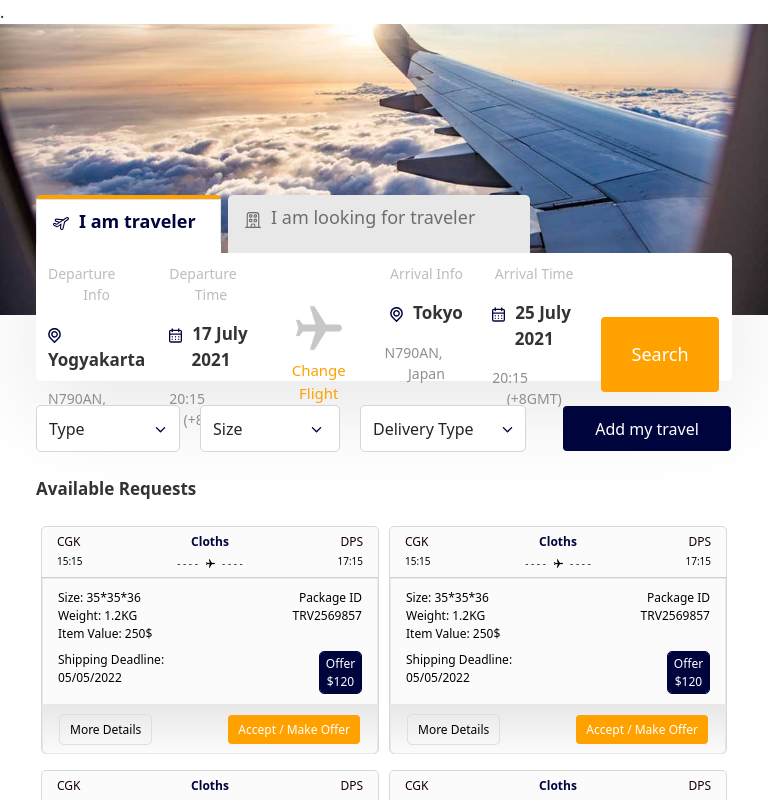
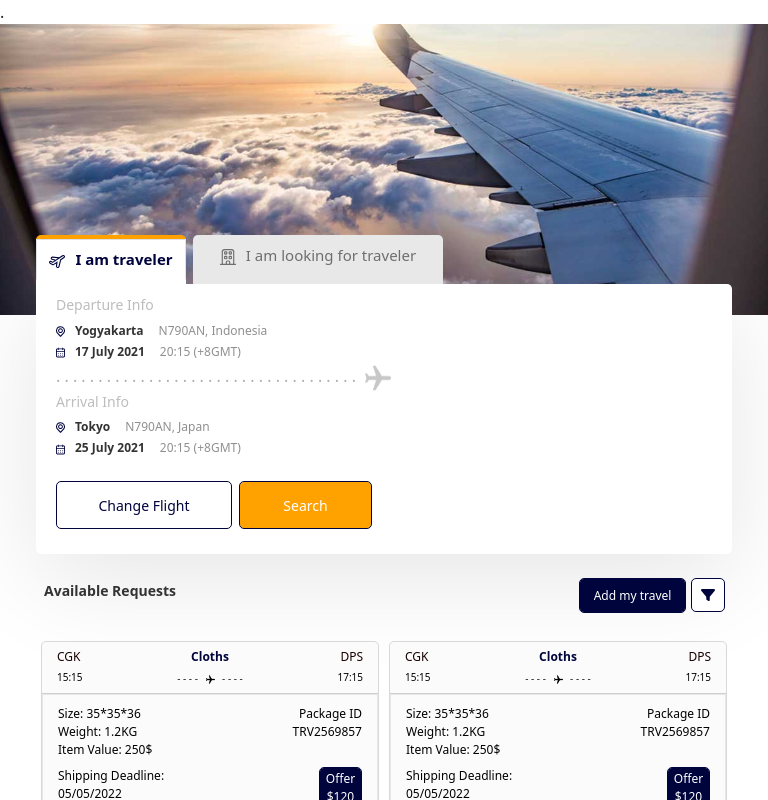
Before and after one commit to Medisa91/I-am-traveler, a React (Create React App) app: page / in a window 768 px wide. Shown: the top 800 px of the page. Built offline with nearby package versions, Linux system fonts and the light colour scheme.

Commit message:
last-features

```diff
--- a/src/sass/mixins.scss
+++ b/src/sass/mixins.scss
@@ -14,7 +14,7 @@
   background-color: $backgroundColor;
   left: $left;
   width: $width;
-  height:  $height;
+  height: $height;
   top: 571px;
   border-radius: 5px 5px 0px 0px;
   opacity: 1;
@@ -26,6 +26,24 @@
   color: $color
 }
 
+@mixin custom-style-btn($width, $height, $background, $border, $border-radius, $opacity, $text-align, $property1: null, $value1: null, $property2: null, $value2: null) {
+  width: $width;
+  height: $height;
+  background: $background;
+  border: $border;
+  border-radius: $border-radius;
+  opacity: $opacity;
+  text-align: $text-align;
+
+  @if $property1  !=null {
+    #{$property1}: $value1
+  }
+
+  @if $property2  !=null {
+    #{$property2}: $value2
+  }
+}
+
 .search-container .col {
   text-align-last: center;
   padding-top: 10px;
--- a/src/sass/responsive.scss
+++ b/src/sass/responsive.scss
@@ -3,7 +3,7 @@
 
 
 @media (max-width: 767px) {
-    body{
+    body {
         margin-top: -25px;
     }
 
@@ -17,12 +17,14 @@
     }
 
     .tab-search-box:first-child .nav-link {
-        @include tab-text-styles(#00043D, 14px);
-        padding: 8px 10px
+        @include tab-text-styles(#00043D, $size-14);
+        padding: 8px 10px;
+        text-align: center;
     }
 
     .tab-search-box:last-child .nav-link {
-        @include tab-text-styles(#6E6E6E, 14px);
+        @include tab-text-styles(#6E6E6E, $size-14);
+        text-align: center;
     }
 
     .search-container {
@@ -81,30 +83,12 @@
     }
 
     .change-flight-btn {
-        width: 176px;
-        height: 48px;
-        border: 1px solid #00043D;
-        background: #fff;
-        border-radius: 5px;
-        opacity: 1;
-        text-align: left;
-        font-size: 14px;
-        color: #00043D;
-        text-align: center;
+        @include custom-style-btn(176px, 48px, #fff, 1px solid #00043D, 5px, 1, center, font-size, $size-14, color, #00043D);
         margin-right: 7px;
     }
 
     .responsive-search-btn {
-        width: 133px;
-        height: 48px;
-        background: #FFA200 0% 0% no-repeat padding-box;
-        border-radius: 5px;
-        opacity: 1;
-        text-align: left;
-        font-size: 14px;
-        letter-spacing: 0px;
-        color: #FFFFFF;
-        text-align: center;
+        @include custom-style-btn(133px, 48px, #FFA200 0% 0% no-repeat padding-box, none, 5px, 1, center, font-size, $size-14, color, #fff);
     }
 
     .filter-wrapper {
@@ -112,49 +96,154 @@
     }
 
     .add-travel-btn-responsive {
-        width: 107px;
-        height: 35px;
-        background: #00043D 0% 0% no-repeat padding-box;
-        border-radius: 5px;
-        opacity: 1;
-        text-align: right;
+        @include custom-style-btn(107px, 35px, #00043D 0% 0% no-repeat padding-box, none, 5px, 1, center, font-size, $size-12, color, #fff);
         display: inline-block;
-        color: #fff;
-        text-align: center;
-        font-size: 12px;
         float: right;
         margin-right: 5px;
     }
 
     .available-request-title {
         text-align: left;
-        font-size: 14px;
+        font-size: $size-14;
         color: #333333;
         padding-left: 8px;
         display: inline-block;
     }
 
     .filter-responsive-btn {
+        @include custom-style-btn(34px, 34px, #FFFFFF 0% 0% no-repeat padding-box, 1px solid #00043D, 5px, 1, center, color, #fff);
         display: inline-block;
-        width: 34px;
-        height: 34px;
-        background: #FFFFFF 0% 0% no-repeat padding-box;
-        border: 1px solid #00043D;
-        border-radius: 5px;
-        opacity: 1;
         float: right;
-        text-align: center;
         margin-right: 7px;
 
         svg {
-            width: 14px;
-            height: 14px;
+            width: $size-14;
+            height: $size-14;
             text-align: left;
-            font-size: 14px;
+            font-size: $size-14;
             color: #00043D;
             vertical-align: sub;
         }
     }
 }
 
-@media (min-width: 768px) and (max-width: 991px) {}
+@media (min-width: 768px) and (max-width: 991px) {
+    .tab-search-box:first-child {
+        @include tab-box-styles(55px, 150px, 49px, #FFFFFF, border-top, 4px solid #FFA200);
+        margin-right: 7px;
+    }
+
+    .tab-search-box:last-child {
+        @include tab-box-styles(300px, 250px, 49px, #E8E8E8);
+    }
+
+    .tab-search-box:first-child .nav-link {
+        @include tab-text-styles(#00043D, 15px);
+        padding: 8px 10px;
+        text-align: center;
+    }
+
+    .tab-search-box:last-child .nav-link {
+        @include tab-text-styles(#6E6E6E, 15px);
+        text-align: center;
+    }
+
+    .search-container {
+        display: none;
+    }
+
+    .search-departure-info {
+        margin-bottom: 0.4rem;
+    }
+
+    .search-container-responsive {
+        display: block;
+        top: 630px;
+        left: 22px;
+        width: 100%;
+        // width: 360px;
+        height: 270px;
+        background: #FFFFFF 0% 0% no-repeat padding-box;
+        box-shadow: 0px 24px 100px #0000001A;
+        border-radius: 0px 5px 5px 5px;
+        opacity: 1;
+        padding: 10px 20px;
+        margin-bottom: 0.2rem;
+    }
+
+    .search-departure-title {
+        img {
+            width: 9px;
+            height: 11px;
+        }
+
+        .search-departure {
+            @include search-departure-styles(12px, #8F8F8F);
+            font-weight: 100;
+            margin-left: 15px;
+        }
+
+        margin-bottom: 0.2rem;
+        @include search-departure-styles(12px, #333333)
+    }
+
+    .search-plane-wrapper {
+        color: #AEAEAE;
+
+        .search-plane-icon {
+            width: 26px;
+            height: 26px;
+            opacity: 0.22;
+            margin-left: 5px;
+        }
+    }
+
+    .search-wrapper {
+        top: -80px;
+        width: 100%;
+    }
+
+    .change-flight-btn {
+        @include custom-style-btn(176px, 48px, #fff, 1px solid #00043D, 5px, 1, center, font-size, $size-14, color, #00043D);
+        margin-right: 7px;
+    }
+
+    .responsive-search-btn {
+        @include custom-style-btn(133px, 48px, #FFA200 0% 0% no-repeat padding-box, 1px solid #00043D, 5px, 1, center, font-size, $size-14, color, #FFFFFF);
+    }
+
+    .filter-wrapper {
+        display: none;
+    }
+
+    .add-travel-btn-responsive {
+        @include custom-style-btn(107px, 35px, #00043D 0% 0% no-repeat padding-box, 1px solid #00043D, 5px, 1, center, font-size, 12px, color, #fff);
+        display: inline-block;
+        float: right;
+        margin-right: 5px;
+    }
+
+    .available-request-title {
+        text-align: left;
+        font-size: $size-14;
+        color: #333333;
+        padding-left: 8px;
+        display: inline-block;
+    }
+
+    .filter-responsive-btn {
+        @include custom-style-btn(34px, 34px, #FFFFFF 0% 0% no-repeat padding-box, 1px solid #00043D, 5px, 1, center);
+        display: inline-block;
+        float: right;
+        margin-right: 7px;
+
+        svg {
+            width: $size-14;
+            height: $size-14;
+            text-align: left;
+            font-size: $size-14;
+            color: #00043D;
+            vertical-align: sub;
+        }
+    }
+}
--- a/src/sass/styles.scss
+++ b/src/sass/styles.scss
@@ -25,11 +25,12 @@ body {
 }
 
 .tab-search-box:first-child .nav-link {
-    @include tab-text-styles(#00043D, $tab-font-size)
+    @include tab-text-styles(#00043D, $size-18)
 }
 
 .tab-search-box:last-child .nav-link {
-    @include tab-text-styles(#6E6E6E, $tab-font-size);
+    @include tab-text-styles(#6E6E6E, $size-18);
+    text-align: center;
 }
 
 .tab-icons {
@@ -65,7 +66,7 @@ body {
 }
 
 .search-departure-info {
-    @include search-departure-styles(14px, #BDBDBD)
+    @include search-departure-styles($size-14, #BDBDBD)
 }
 
 .search-departure-title {
@@ -78,7 +79,7 @@ body {
 }
 
 .search-departure {
-    @include search-departure-styles(14px, #8F8F8F)
+    @include search-departure-styles($size-14, #8F8F8F)
 }
 
 .change-flight-text {
@@ -89,14 +90,7 @@ body {
 }
 
 .search-btn {
-    width: 120px;
-    height: 77px;
-    background: #FFA200 0% 0% no-repeat padding-box;
-    border-radius: 5px;
-    color: var(--white);
-    text-align: left;
-    font-size: 18px;
-    color: #FFFFFF;
+    @include custom-style-btn(120px, 77px, #FFA200 0% 0% no-repeat padding-box, none, 5px, 1, center, font-size, $size-18, color, #FFFFFF);
 }
 
 .dropdown-filter {
@@ -152,15 +146,8 @@ body {
 }
 
 .add-travel-btn {
-    width: 170px;
-    height: 47px;
-    background: #00043D 0% 0% no-repeat padding-box;
-    border-radius: 5px;
-    color: var(--white);
-    text-align: center;
+    @include custom-style-btn(170px, 47px, #00043D 0% 0% no-repeat padding-box, none, 5px, 1, center, font-size, $size-16, color, #FFFFFF);
     float: right;
-    font-size: 16px;
-    color: #FFFFFF;
 }
 
 .request-card-wrapper {
@@ -228,14 +215,7 @@ body {
 }
 
 .offer-btn {
-    width: 43px;
-    height: 43px;
-    background: #00043D 0% 0% no-repeat padding-box;
-    border: 1px solid #00043D;
-    border-radius: 5px;
-    text-align: center;
-    font-size: 12px;
-    color: #FFFFFF;
+    @include custom-style-btn(43px, 43px, #00043D 0% 0% no-repeat padding-box, 1px solid #00043D, 5px, 1, center, font-size, $size-12, color, #FFFFFF);
     padding: 0;
 }
 
@@ -354,12 +334,13 @@ body {
 }
 
 .close-card-btn {
+    padding: 2px 7px;
+    color: #FFFFFF;
     width: 28px;
     height: 24px;
     background: #00043D 0% 0% no-repeat padding-box;
     border-radius: 5px 5px 0px 0px;
-    padding: 2px 7px;
-    color: #fff;
+    text-align-last: center;
 }
 
 .image-card-wrapper {
--- a/src/sass/variables.scss
+++ b/src/sass/variables.scss
@@ -1,7 +1,7 @@
-$tab-font-size: 18px;
-
 $margin-tab: 7px;
-
+$size-12: 12px;
+$size-14: 14px;
+$size-16: 16px;
+$size-18: 18px;
 $pr-0: 0;
-
 $pl-0: 0;
```
